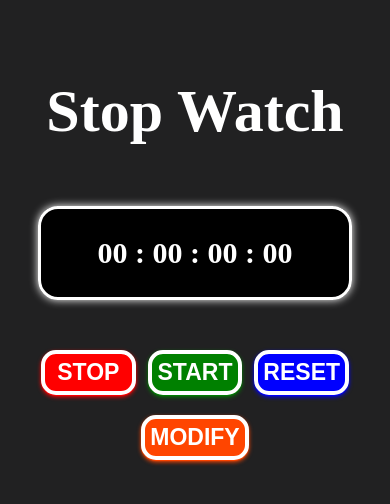
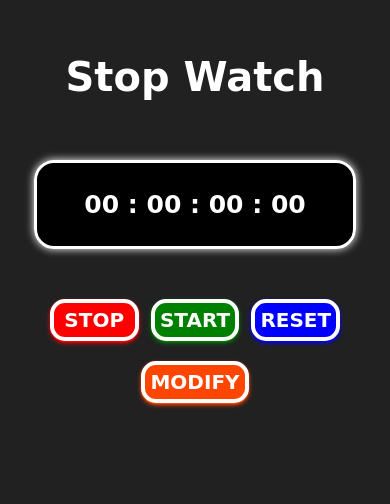
Before and after one commit to Karan1674/Stop-Watch, a plain HTML site: page index.html in a window 390 px wide. Shown: the part 154-658 px from the top of the page. Drawn offline with Linux system fonts and the light colour scheme.

Commit message:
Update index.css

```diff
--- a/index.css
+++ b/index.css
@@ -13,7 +13,9 @@ body {
     width: 100%;
     min-height: 100vh;
     background-color: rgb(33, 33, 34);
-    font-family: 'Times New Roman', Times, serif;
+    /* font-family: 'Times New Roman', Times, serif;
+     */
+     font-family: cursive;
 }
 
 .stopwatch_container {
@@ -27,7 +29,8 @@ body {
 
 .heading {
     color: white;
-    font-size: 50px;
+    font-size: 30px;
+    margin-top: -80px;
     margin-bottom: 10px;
 }
 
@@ -46,7 +49,7 @@ body {
     font-weight: 700;
     background-color: rgb(0, 0, 0);
     padding: 30px;
-    padding-inline: 120px;
+    padding-inline: 100px;
     border-radius: 20px;
     box-shadow: 0 0 8px white;
     outline: 3px solid white;
@@ -58,6 +61,7 @@ body {
     opacity: 1;
     pointer-events: all;
     transition: .3s;
+
 }
 
 
@@ -134,9 +138,10 @@ body {
 .btn {
     background-color: var(--clr);
     color: white;
-    font-size: 30px;
+    font-size: 25px;
     box-shadow: 0 2px 4px 0 var(--clr), 0 1px 1px 0 var(--clr);
     font-weight: 900;
+    font-family: cursive;
     padding: 8px;
     padding-inline: 20px;
     border: 4px solid white;
@@ -150,18 +155,18 @@ body {
 
 @media (max-width: 425px) {
     .stopwatch {
-        font-size: 30px;
+        font-size: 25px;
         padding: 30px;
-        padding-inline: 60px;
+        padding-inline: 50px;
     }
 
     .btn {
-        font-size: 23px;
+        font-size: 20px;
         padding: 5px;
     }
 
     .heading {
-        font-size: 30px;
+        font-size: 20px;
     }
 
     .circle_stopwatch {
```
